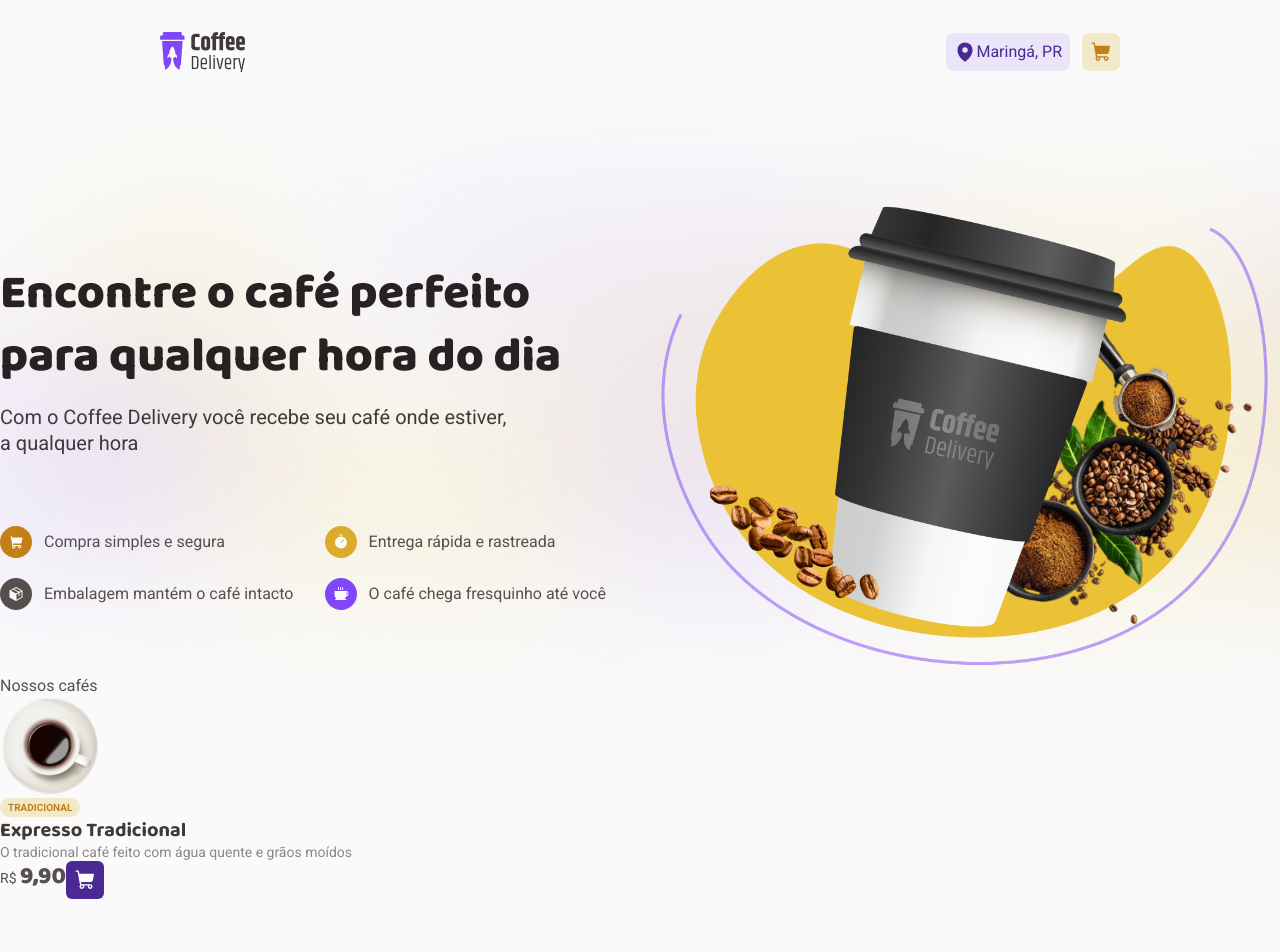
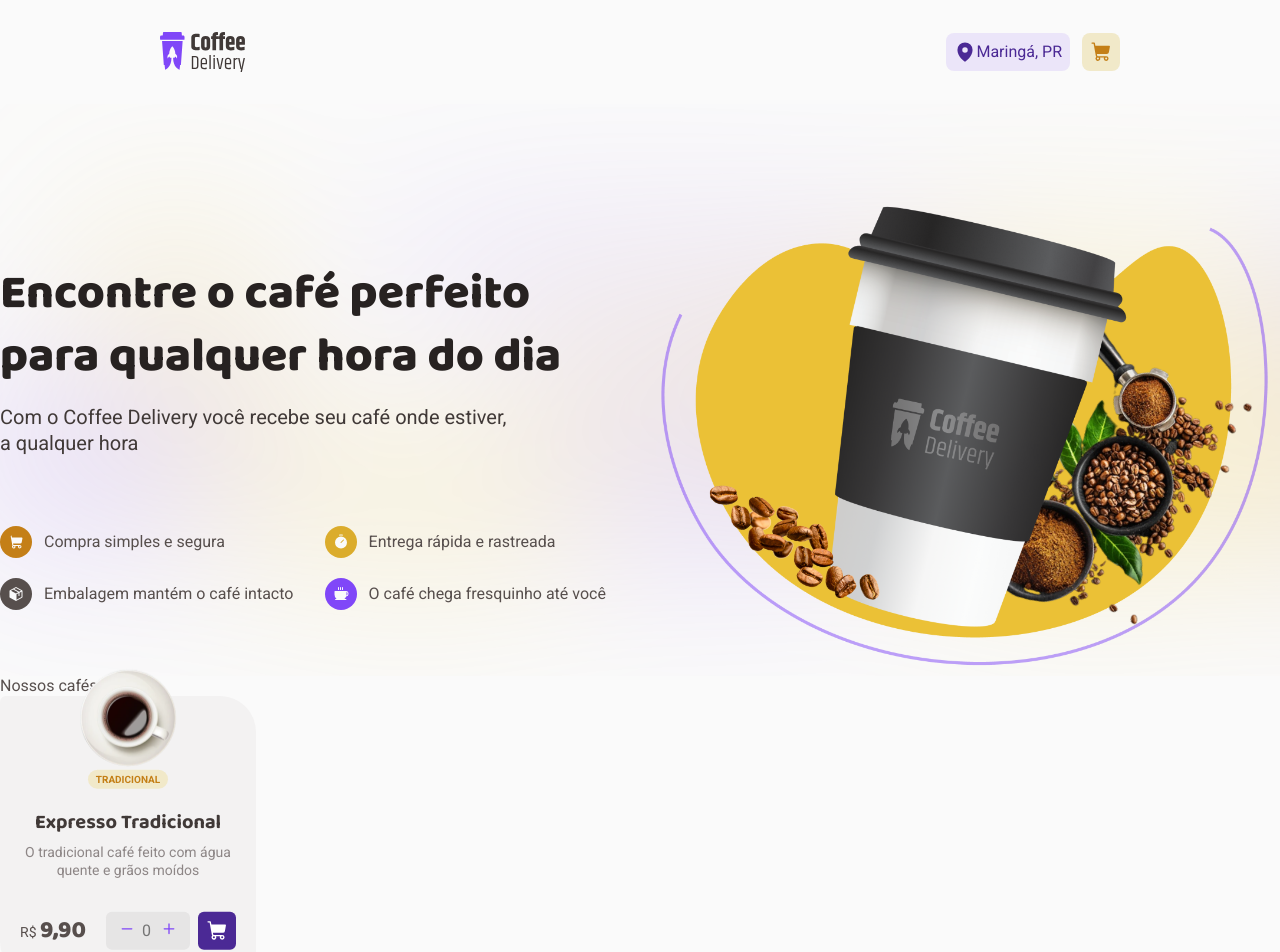
Before and after one commit to junioralvesbr/coffee-delivery, a React (Vite) app: page / in a window 1280 px wide. Shown: the top 952 px of the page. Before the commit the page ends 899 px from the top, so only its background shows below. Built offline with nearby package versions, Linux system fonts and the light colour scheme.

Commit message:
create card

```diff
--- a/src/components/Card/index.tsx
+++ b/src/components/Card/index.tsx
@@ -1,5 +1,5 @@
 import { ShoppingCart } from '@phosphor-icons/react'
-import { Container, InfoPrice } from './styles'
+import { Container, InfoPrice, InputCount } from './styles'
 import { Link } from 'react-router-dom'
 
 export function Card() {
@@ -16,9 +16,21 @@ export function Card() {
             R$ <strong>9,90</strong>
           </span>
 
-          <Link to="/cart">
-            <ShoppingCart size={22} weight="fill" />
-          </Link>
+          <div>
+            <InputCount>
+              <button>
+                <img src="/icon-minus.svg" alt="icone de menos" />
+              </button>
+              <input type="text" placeholder="0" />
+              <button>
+                <img src="/icon-plus.svg" alt="icone de mais" />
+              </button>
+            </InputCount>
+
+            <Link to="/cart">
+              <ShoppingCart size={22} weight="fill" />
+            </Link>
+          </div>
         </InfoPrice>
       </dl>
     </Container>
--- a/src/components/Card/styles.ts
+++ b/src/components/Card/styles.ts
@@ -1,10 +1,20 @@
 import styled from 'styled-components'
-
 import { mixins } from '../../styles/mixins'
-import { ShoppingCart } from '@phosphor-icons/react'
 
 export const Container = styled.div`
+  max-width: 256px;
+  background-color: ${(props) => props.theme.colors['base-card']};
+  border-radius: 6px 36px;
+  padding-inline: 20px;
+
   & > dl {
+    text-align: center;
+    transform: translateY(-10%);
+
+    img {
+      margin-inline: auto;
+    }
+
     & > span {
       ${mixins.fonts.tag}
       color: ${(props) => props.theme.colors['yellow-dark']};
@@ -17,17 +27,23 @@ export const Container = styled.div`
     dt {
       ${mixins.fonts.titleS}
       color: ${(props) => props.theme.colors['base-subtitle']};
+      margin-top: 20px;
     }
 
     dd {
       ${mixins.fonts.textS}
       color: ${(props) => props.theme.colors['base-label']};
+      margin-top: 8px;
     }
   }
 `
 
 export const InfoPrice = styled.div`
   display: flex;
+  align-items: center;
+  justify-content: space-between;
+  margin-top: 32px;
+
   & > span {
     ${mixins.fonts.textS}
     color: ${(props) => props.theme.colors['base-text']};
@@ -37,10 +53,38 @@ export const InfoPrice = styled.div`
     }
   }
 
-  > a {
-    background-color: ${(props) => props.theme.colors['purple-dark']};
-    color: ${(props) => props.theme.colors.white};
-    padding: 8px;
-    border-radius: 6px;
+  > div {
+    display: flex;
+    align-items: center;
+    gap: 8px;
+
+    > a {
+      background-color: ${(props) => props.theme.colors['purple-dark']};
+      color: ${(props) => props.theme.colors.white};
+      padding: 8px;
+      border-radius: 6px;
+    }
   }
 `
+
+export const InputCount = styled.div`
+  background-color: ${(props) => props.theme.colors['base-button']};
+  padding: 8px;
+  border-radius: 6px;
+
+  button {
+    border: none;
+    background-color: transparent;
+    cursor: pointer;
+
+    :hover {
+      filter: opacity(0.5);
+    }
+  }
+
+  input {
+    max-width: 16px;
+    border: none;
+    background-color: transparent;
+  }
+`
```
Also changed, not shown: public/icon-minus.svg (added), public/icon-plus.svg (added).
